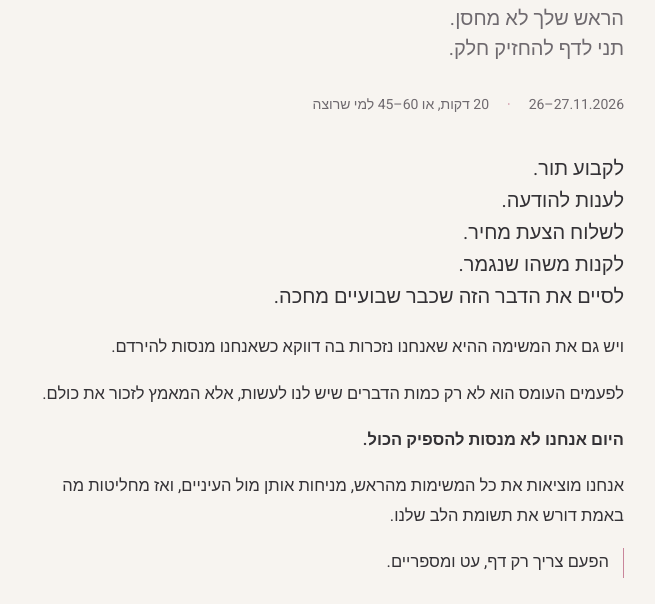
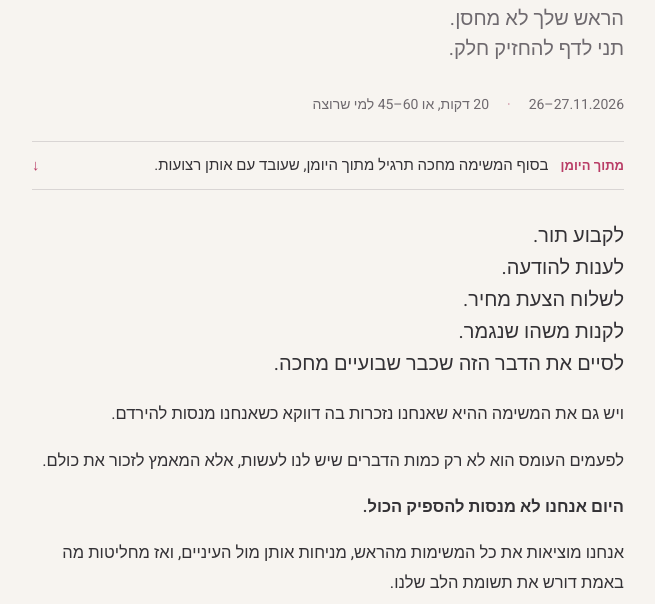
Before and after one commit to Dina-ro/raashei-reka, a plain HTML site: page pulse-04/index.html in a window 1280 px wide. Shown: the part 196-800 px from the top of the page, without its empty margins (312-967 px from the left). Drawn offline with Linux system fonts and the light colour scheme; a web font is replaced by a local one.

Commit message:
Add files via upload

```diff
--- a/pulse-04/index.html
+++ b/pulse-04/index.html
@@ -243,6 +243,10 @@ code{font-size:15px;background:#FFFDFA;border:1px solid var(--line);padding:1px
 .picks3{display:grid;gap:4px;margin:14px 0 6px}.picks3 label{display:flex;flex-direction:column;margin-top:12px}.picks3 label .small{font-weight:400}
 .areas li{grid-template-columns:90px minmax(0,1fr)}
 @media print{.matrix{break-inside:avoid}.mx-row span{transform:rotate(180deg)}}
+.teaser{display:flex;gap:12px;align-items:center;border-top:1px solid var(--line);border-bottom:1px solid var(--line);padding:10px 0;margin:-12px 0 30px;color:var(--ink);text-decoration:none;font-size:15px;min-height:48px}
+.teaser b{flex:none;color:var(--deep);font-size:13px;font-weight:600}
+.teaser i{font-style:normal;color:var(--deep);margin-inline-start:auto;flex:none}
+@media print{.teaser{display:none}}
 </style>
 </head>
 <body>
@@ -255,11 +259,11 @@ code{font-size:15px;background:#FFFDFA;border:1px solid var(--line);padding:1px
 </header>
 
 <main class="wrap">
-
 <section class="hero">
  <h1>מוציאות הכול מהראש</h1>
  <p class="sub">הראש שלך לא מחסן.<br>תני לדף להחזיק חלק.</p>
  <ul class="meta"><li><bdi dir="ltr">26–27.11.2026</bdi></li><li>20 דקות, או <bdi dir="ltr">45–60</bdi> למי שרוצה</li></ul>
+ <a class="teaser" href="#journal"><b>מתוך היומן</b><span>בסוף המשימה מחכה תרגיל מתוך היומן, שעובד עם אותן רצועות.</span><i aria-hidden="true">↓</i></a>
  <p class="lead">לקבוע תור.<br>לענות להודעה.<br>לשלוח הצעת מחיר.<br>לקנות משהו שנגמר.<br>לסיים את הדבר הזה שכבר שבועיים מחכה.</p>
  <p>ויש גם את המשימה ההיא שאנחנו נזכרות בה דווקא כשאנחנו מנסות להירדם.</p>
  <p>לפעמים העומס הוא לא רק כמות הדברים שיש לנו לעשות, אלא המאמץ לזכור את כולם.</p>
@@ -477,11 +481,6 @@ code{font-size:15px;background:#FFFDFA;border:1px solid var(--line);padding:1px
  </article>
 </section>
 
-<section>
- <h2>שאלות נפוצות</h2>
- <div id="faq"></div>
-</section>
-
 <section id="checklist">
  <h2>פעימה 04 | הצ׳קליסט שלי</h2>
  <div class="bar noprint"><i id="bar"></i></div>
@@ -568,6 +567,11 @@ code{font-size:15px;background:#FFFDFA;border:1px solid var(--line);padding:1px
  </div>
 </section>
 
+<section>
+ <h2>שאלות נפוצות</h2>
+ <div id="faq"></div>
+</section>
+
 <p class="margin">הראש שלך לא מחסן.<br>תני לדף להחזיק חלק.</p>
 </main>
 
```
